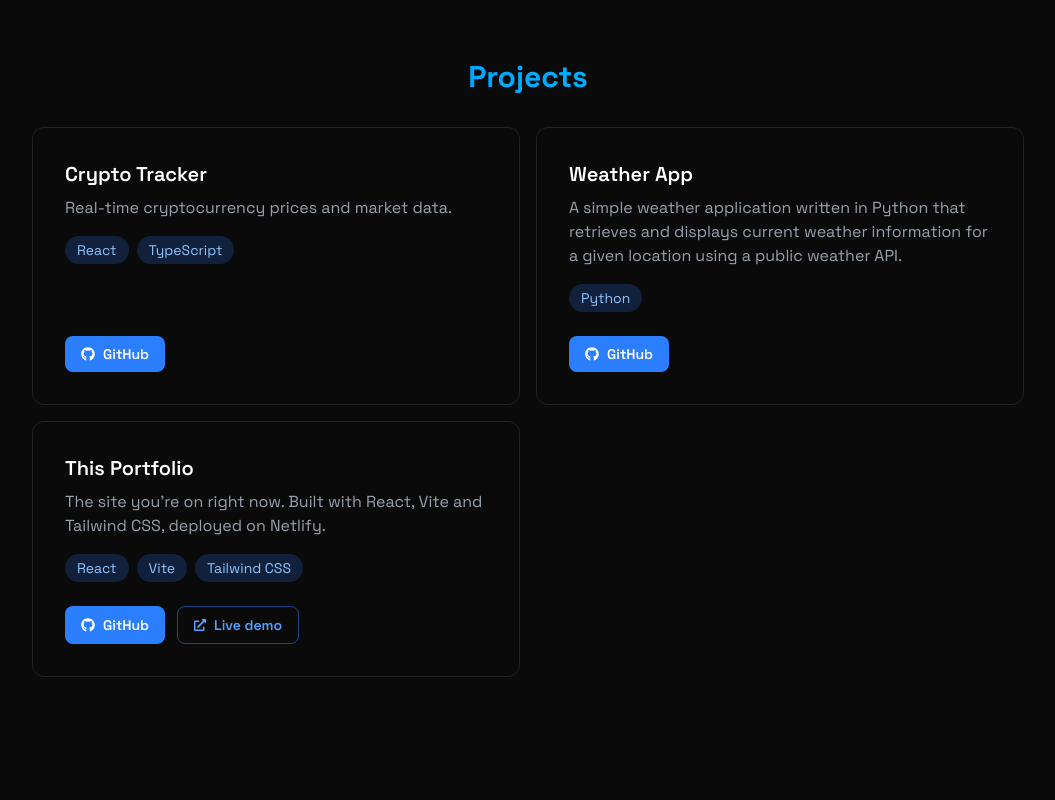
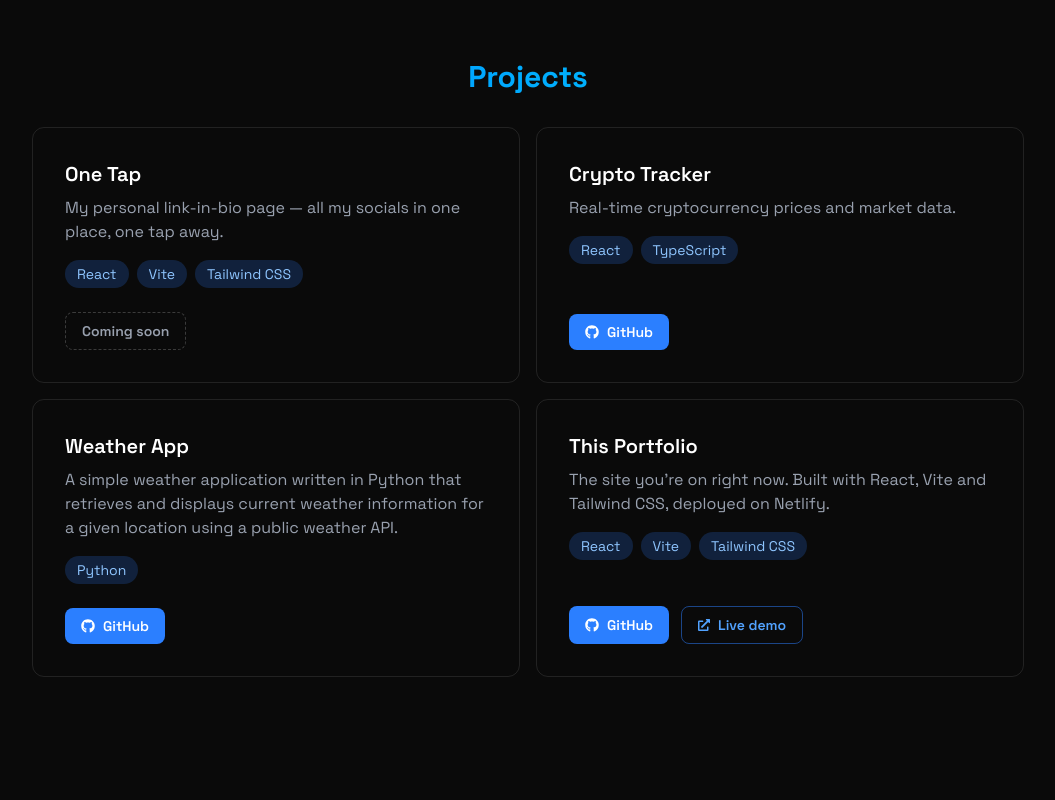
Before and after one commit to arrexha/Portfolio, a React (Vite) app: page / in a window 1280 px wide. Shown: the part 2100-2900 px from the top of the page, without its empty margins (112-1167 px from the left). Built offline with nearby package versions, Linux system fonts and the light colour scheme.

Commit message:
Add issuer URLs to certifications and experience; update projects section with new project details

```diff
--- a/src/components/sections/Certifications.jsx
+++ b/src/components/sections/Certifications.jsx
@@ -30,6 +30,7 @@ const certifications = [
   {
     title: "Junior IT",
     issuer: "Shkolla Digjitale",
+    issuerUrl: "https://shkolladigjitale.com/",
     date: "09/2015 – 03/2016",
     link: "https://drive.google.com/file/d/16nB896GXLYwEZlNHmu-OXF4CZTbC4pom/view?usp=sharing",
   },
@@ -51,7 +52,15 @@ export const Certifications = () => {
               className="flex flex-col rounded-xl p-8 border border-white/10 hover:-translate-y-1 hover:border-blue-500/30 transition-all"
             >
               <h3 className="text-xl font-semibold text-white mb-2">{cert.title}</h3>
-              <p className="text-gray-400 mb-1">{cert.issuer}</p>
+              <p className="text-gray-400 mb-1">
+                {cert.issuerUrl ? (
+                  <a href={cert.issuerUrl} target="_blank" rel="noopener noreferrer" className="hover:text-cyan-300 hover:underline transition-colors">
+                    {cert.issuer}
+                  </a>
+                ) : (
+                  cert.issuer
+                )}
+              </p>
               <p className="font-mono text-sm text-gray-500 mb-4">{cert.date}</p>
 
               {cert.skills && (
--- a/src/components/sections/Experience.jsx
+++ b/src/components/sections/Experience.jsx
@@ -3,6 +3,7 @@ const experience = [
   {
     role: "Junior IT",
     company: "StarLabs",
+    url: "https://starlabs.dev/",
     date: "07/2026 – Present",
     location: "Prishtine, Kosovo",
   },
@@ -31,7 +32,15 @@ export const Experience = () => {
                 {job.location && ` · ${job.location}`}
               </p>
               <h3 className="text-xl font-semibold text-white">{job.role}</h3>
-              <p className="text-blue-400">{job.company}</p>
+              <p className="text-blue-400">
+                {job.url ? (
+                  <a href={job.url} target="_blank" rel="noopener noreferrer" className="hover:text-cyan-300 hover:underline transition-colors">
+                    {job.company}
+                  </a>
+                ) : (
+                  job.company
+                )}
+              </p>
               {job.description && <p className="text-gray-400 mt-2">{job.description}</p>}
             </li>
           ))}
--- a/src/components/sections/Projects.jsx
+++ b/src/components/sections/Projects.jsx
@@ -1,6 +1,12 @@
 import { FaGithub, FaExternalLinkAlt } from "react-icons/fa";
 
 const projects = [
+  {
+    title: "One Tap",
+    description: "My personal link-in-bio page — all my socials in one place, one tap away.",
+    tech: ["React", "Vite", "Tailwind CSS"],
+    comingSoon: true,
+  },
   {
     title: "Crypto Tracker",
     description: "Real-time cryptocurrency prices and market data.",
@@ -42,6 +48,7 @@ export const Projects = () => {
               <h3 className="text-xl font-semibold text-white mb-2">{proj.title}</h3>
               <p className="text-gray-400 mb-4">{proj.description}</p>
 
+              {proj.tech && (
                 <div className="flex flex-wrap gap-2 mb-6">
                   {proj.tech.map((t) => (
                     <span key={t} className="px-3 py-1 bg-blue-500/20 text-blue-300 rounded-full text-sm">
@@ -49,8 +56,14 @@ export const Projects = () => {
                     </span>
                   ))}
                 </div>
+              )}
 
               <div className="mt-auto flex flex-wrap gap-3">
+                {proj.comingSoon && (
+                  <span className="inline-flex items-center px-4 py-2 border border-dashed border-white/20 text-gray-400 rounded-lg text-sm font-semibold">
+                    Coming soon
+                  </span>
+                )}
                 {proj.github && (
                   <a
                     href={proj.github}
```
Lines whose indentation alone changed are shown as unchanged.
